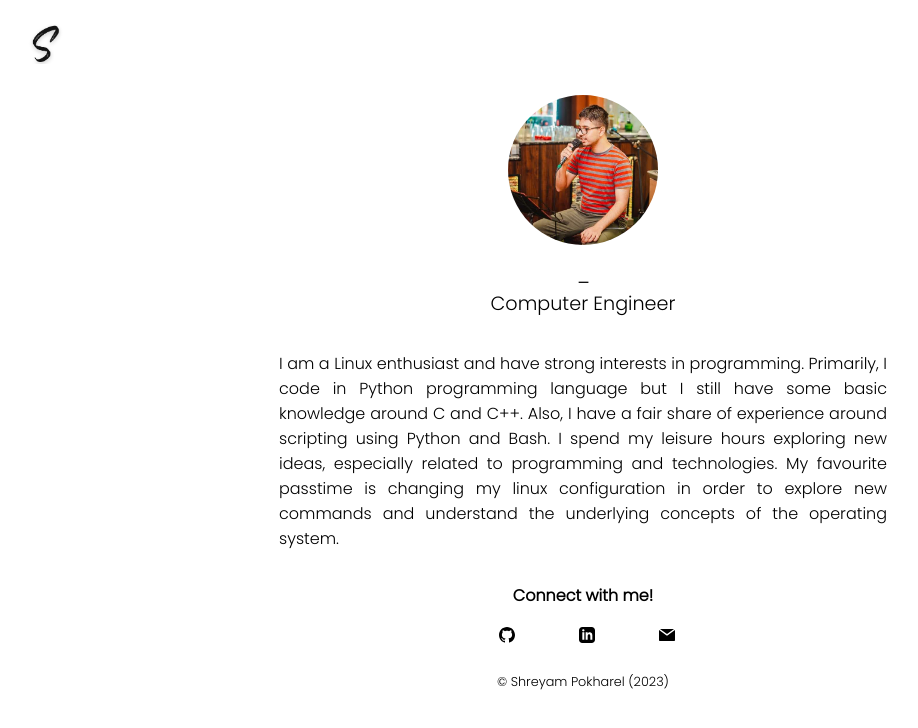
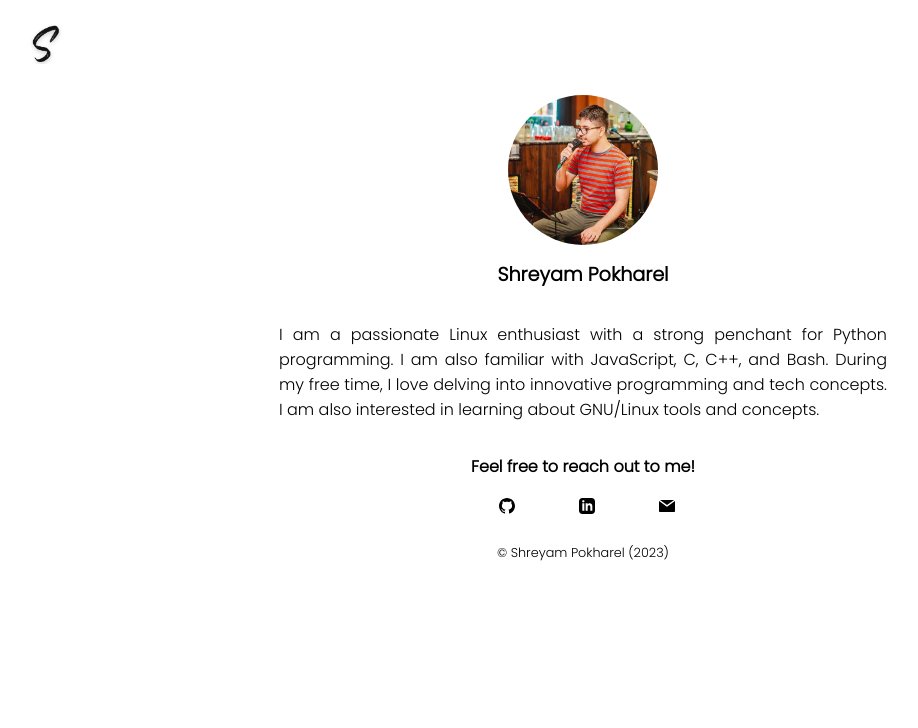
Before and after one commit to pshreyam/website, a Next.js app: page / in a window 1280 px wide. Shown: the top 728 px of the page, without its empty margins (57-975 px from the left). Built offline with nearby package versions, Linux system fonts and the light colour scheme.

Commit message:
Update the details

```diff
--- a/pages/index.js
+++ b/pages/index.js
@@ -47,40 +47,15 @@ export default function Home() {
           />
 
           <p className={styles.description}>
-            <Typewriter
-              options={{ loop: true, cursor: "_" }}
-              onInit={(typewriter) => {
-                typewriter
-                  .typeString("<b>Shreyam Pokharel.</b>")
-                  .pauseFor(1000)
-                  .deleteAll()
-                  .start();
-              }}
-            />
-            Computer Engineer<br />
+            <b>Shreyam Pokharel</b><br />
           </p>
           <p className={styles.text}>
-    I am a Linux enthusiast and have strong interests in programming. Primarily, I code in Python programming language but I still have some basic knowledge around C and C++. Also, I have a fair share of experience around scripting using Python and Bash. I spend my leisure hours exploring new ideas, especially related to programming and technologies. My favourite passtime is changing my linux configuration in order to explore new commands and understand the underlying concepts of the operating system.
+    I am a passionate Linux enthusiast with a strong penchant for Python programming. I am also familiar with JavaScript, C, C++, and Bash. During my free time, I love delving into innovative programming and tech concepts. I am also interested in learning about GNU/Linux tools and concepts.
           </p>
         </section>
 
-        {/*
-        <section className={styles.skills}>
-          <h1 className={styles.skills__header}>My Skills:</h1>
-          <p>
-            <ul>
-              <li>Python3</li>
-              <li>Linux</li>
-              <li>Django</li>
-              <li>Flask</li>
-              <li>PyQt5</li>
-            </ul>
-          </p>
-        </section>
-        */}
-
         <section className={styles.connect}>
-          <p className={styles.connect}><b>Connect with me!</b></p>
+          <p className={styles.connect}><b>Feel free to reach out to me!</b></p>
             <div className={styles.social__links}>
               <span className={styles.logo}>
                 <a
```
Also changed, not shown: 1 other file (tests, documents, lock files or other folders).
